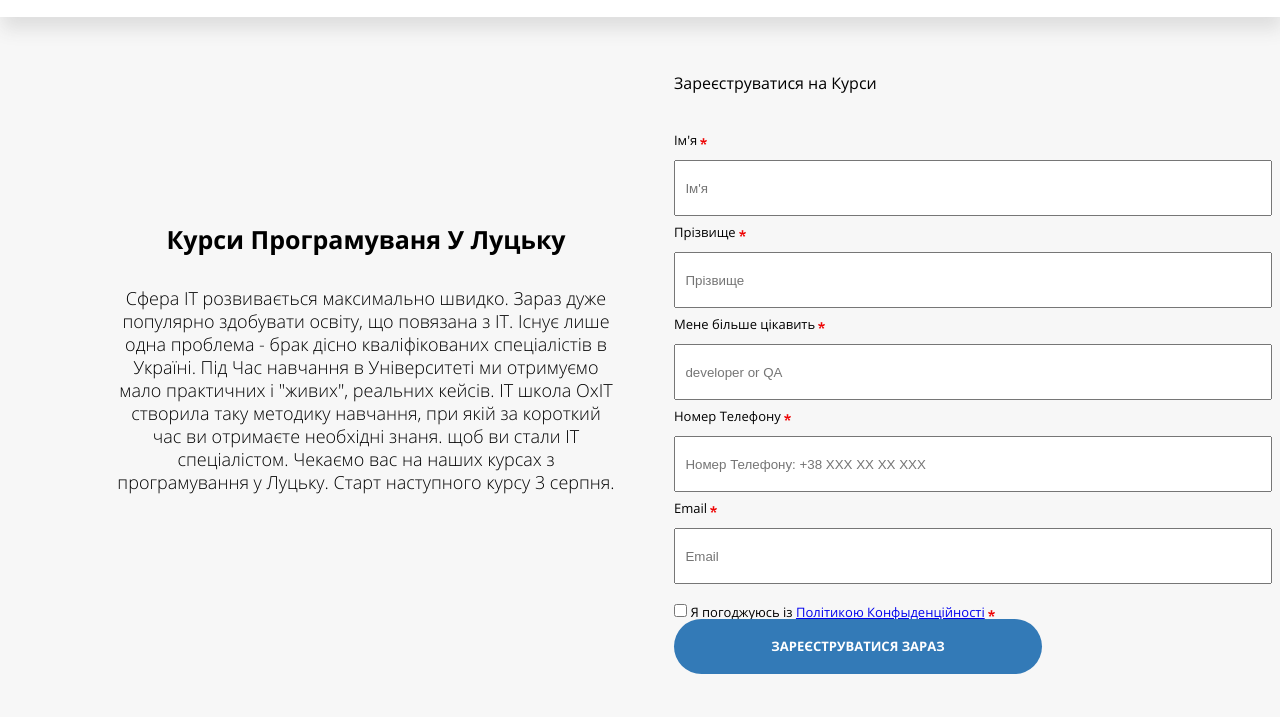
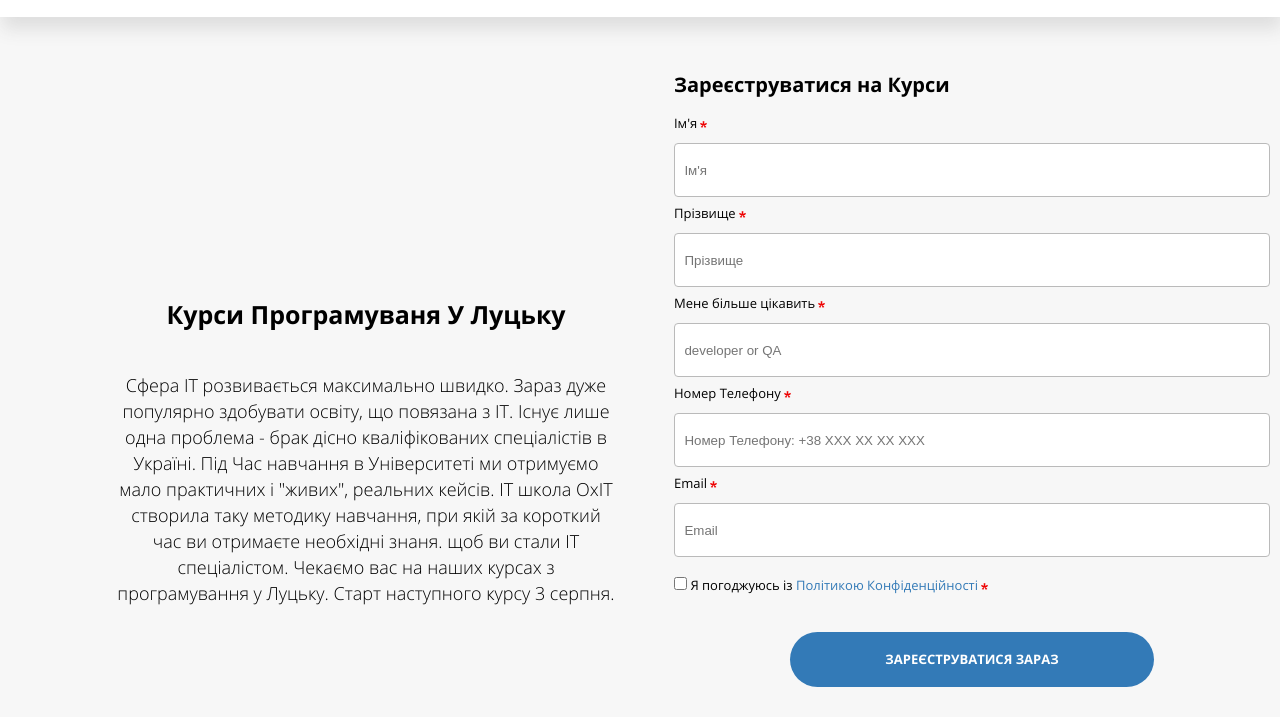
Before and after one commit to YaroslavRom/Fourth_Project, a plain HTML site: page index.html in a window 1280 px wide. Shown: the part 83-800 px from the top of the page. Drawn offline with nearby package versions, Linux system fonts and the light colour scheme.

Commit message:
awsome text highlight

```diff
--- a/index.html
+++ b/index.html
@@ -98,9 +98,9 @@
                         <input placeholder="  Email" type="Email">
                         <br>
                         <input class="check-mark-4-form"  type="checkbox">
-                        <label class="form-child">Я погоджуюсь із <a href="#">Політикою Конфыденційності</a></label>
+                        <label class="form-child">Я погоджуюсь із <a href="#">Політикою Конфіденційності</a></label>
                     </form>
-                              <span class="register_link">ЗАРЕЄСТРУВАТИСЯ ЗАРАЗ</span>
+                    <span class="register_link"><a href="#">ЗАРЕЄСТРУВАТИСЯ ЗАРАЗ</a></span>
                 </div>
             </div>
 
--- a/scss/style.scss
+++ b/scss/style.scss
@@ -230,11 +230,11 @@ body{
       font-family: OpenSans ;
       font-weight: 700;
       font-size: 25px;
-      margin:0 0 35px 0;
+      margin:0 0 45px 0;
     }
     li{
       font-size: 18px;
-      line-height: 23px;
+      line-height: 26px;
     }
   }
     .text-inside-cources{
@@ -242,7 +242,7 @@ body{
     height: auto;
     max-width: 502px;
     float: right;
-    margin: 210px 23px 195px 0;
+    margin: 285px 23px auto 0;
     }
   .register_form{
     min-height: 100%;
@@ -253,12 +253,12 @@ body{
     font-size: 13px;
     margin: 0 0 0 34px;
     p{
-      margin:58px 0 43px 0;
-      font-size: 16px;
-      font-weight: 400;
+      margin:58px 0 22px 0;
+      font-size: 20px;
+      font-weight: 700;
      }
     form{
-       label{
+          label{
         &:after{
           content: "";
           width: 7px;
@@ -269,6 +269,10 @@ body{
           display: inline flow-root;
           margin: 0 0 0 3px;
         }
+         a{
+           text-decoration: none;
+           color: #337ab7;
+           }
       }
         input{
         min-width: 590px;
@@ -280,15 +284,29 @@ body{
         min-height: 13px;
         margin: 10px 0 0 0;
       }
+      input{
+        border-radius: 4px;
+        border: 1px solid #bababa;
+        outline: none;
+       &:focus{
+         box-shadow: rgba(0,128,255, 0.35) 0px 0px 10px 0px;
+         //border-color:rgba(0,128,255, 2);
+         border: solid 1px rgba(102, 175, 233, 0.8);
+        }
+      }
     }
     .register_link{
       padding: 21px 95px;
       border-radius: 43px;
+      margin: 40px auto auto;
       max-width: 178px;
       text-align: center;
       background-color: #337ab7;
-      color: #ffffff;;
       font-size: 13px;
       font-weight: 700;
+      a{
+        text-decoration: none;
+        color: #ffffff;
+      }
       }
   }
```
Also changed, not shown: js/burger_menu.js (+9 -0 lines), css/style.css, 2 other files.
